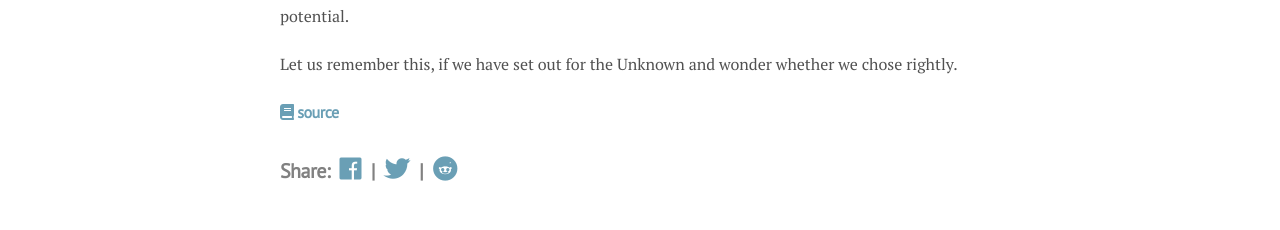
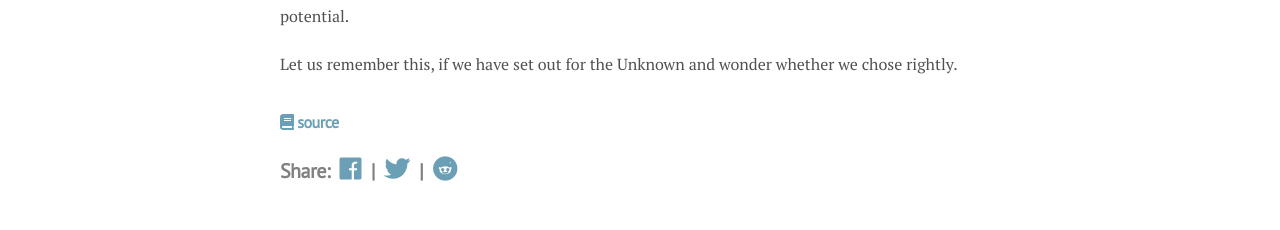
Before and after one commit to fpsvogel/lectiohumana, a Jekyll site: the page built from _posts/2018-08-16-Christopher-Dawson-Essays-1.md, in a window 1280 px wide. Shown: the part 881-1111 px from the top of the page. Built offline with Jekyll 4.4.1, drawn with Linux system fonts in a browser that asks for light colours; nearby versions of some CDN libraries.

Commit message:
Revert "source line v14"
This reverts commit f363b23e4e2b2f2c84adf9713b454a807a846751.

```diff
--- a/_posts/2018-08-16-Christopher-Dawson-Essays-1.md
+++ b/_posts/2018-08-16-Christopher-Dawson-Essays-1.md
@@ -15,4 +15,4 @@ Was it right for Abram to take his dependents away from their home and their fam
 
 Let us remember this, if we have set out for the Unknown and wonder whether we chose rightly.
 
-<h2 class="post-source"><a href="https://archive.org/stream/ChristianityAndCultureSelectionsFromTheWritingsOfChristopherDawson_989/dawsonChristianityAndCulture-SelectionsFromChristopherDawson#page/n9"><i class="fas fa-book" aria-hidden="true"></i> source</a></h2>
+<h2 class="post-source"><a href="https://archive.org/stream/ChristianityAndCultureSelectionsFromTheWritingsOfChristopherDawson_989/dawsonChristianityAndCulture-SelectionsFromChristopherDawson#page/n9" style="margin-top: -10px"><i class="fas fa-book" aria-hidden="true"></i> source</a></h2>
--- a/_scss/component/_post.scss
+++ b/_scss/component/_post.scss
@@ -40,8 +40,6 @@
   .post-source a {
     font-size: 0.8rem;
 	text-decoration: none;
-	position: relative;
-	top: -10px;
   }
 
   .post-more {
```
